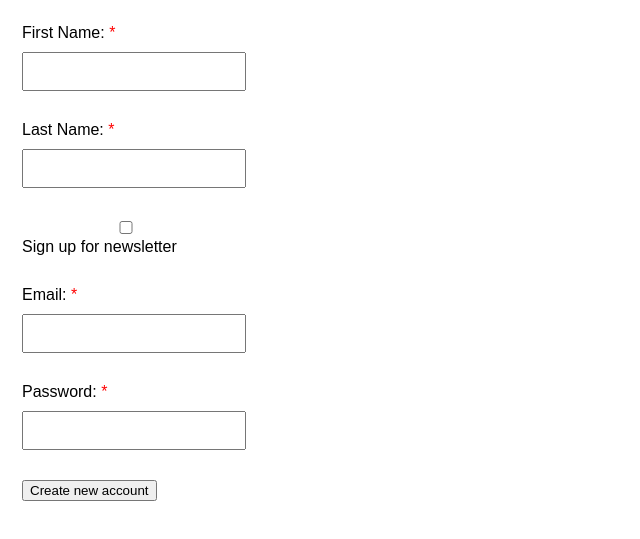
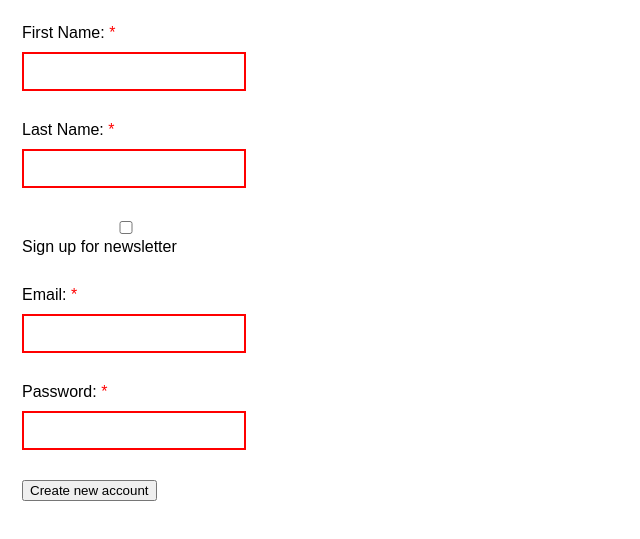
Before and after one commit to lucasjstn/html-practice, a plain HTML site: page index.html in a window 1280 px wide. Shown: the part 61-600 px from the top of the page, without its empty margins (0-640 px from the left). Drawn offline with Linux system fonts and the light colour scheme.

Commit message:
adding style for the invalid input: Exercise 4.03: New Account Signup Form

```diff
--- a/index.css
+++ b/index.css
@@ -27,3 +27,7 @@ input {
 input:valid {
     border: 2px solid green;
 }
+
+input:invalid {
+    border: 2px solid red;
+}
```
